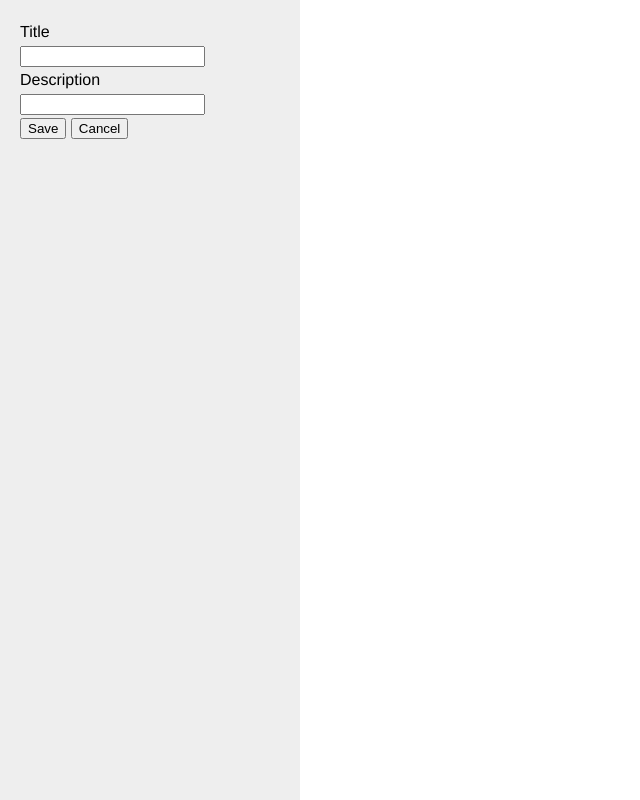
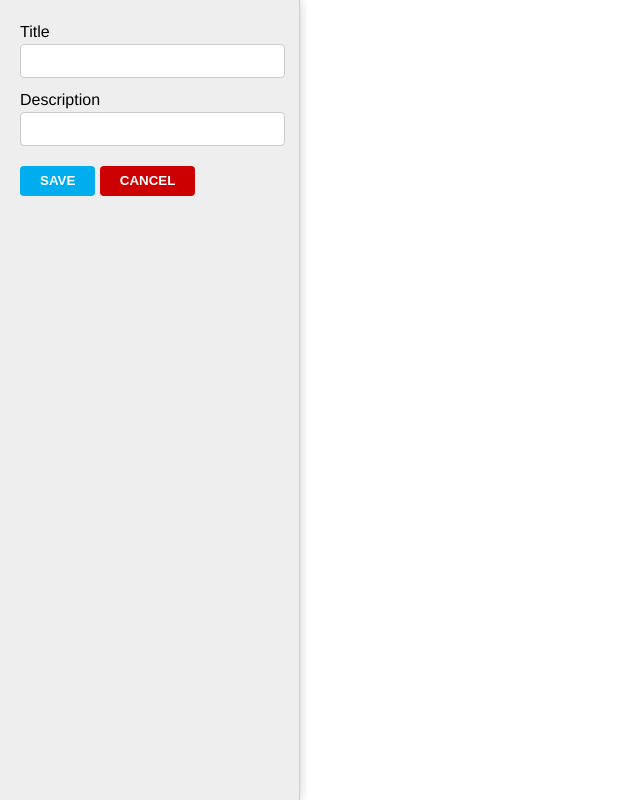
Before and after one commit to ChallengeOnePoint/challenge-C3-01, a website: page www/index.html in a window 1280 px wide. Shown: the whole page, without its empty margins (0-640 px from the left). Drawn offline with nearby package versions, Linux system fonts and the light colour scheme; no server answers.

Commit message:
CSS improvements

```diff
--- a/components/editor/style/main.less
+++ b/components/editor/style/main.less
@@ -7,4 +7,10 @@
     width: 300px;
     padding: 20px;
     box-sizing: border-box;
+    box-shadow: 0 0 10px 0 rgba(0, 0, 0, 0.2);
+    border-right: 1px solid #CCCCCC;
+
+    .buttons-container{
+        padding: 10px 0 0 0;
+    }
 }
--- a/components/grid/style/main.less
+++ b/components/grid/style/main.less
@@ -8,11 +8,14 @@
 
     .post{
         display: inline-block;
-        width: 20%;
+        width: 25%;
+        min-width: 300px;
         padding: 20px;
         background: #EEEEEE;
         border: 1px solid #CCCCCC;
         margin: 10px;
+        box-shadow: 0 0 10px 0 rgba(0, 0, 0, 0.2);
+        border-radius: 4px;
 
         .title{
             font-size: 14px;
@@ -26,7 +29,9 @@
         .description{
             font-size: 14px;
             color: #666666;
-            margin: 0 0 5px 0;
+            margin: 0 0 10px 0;
+            padding: 0 0 5px 0;
+            border-bottom: 1px solid #CCCCCC;
         }
 
         &.locked{
--- a/core/style/main.less
+++ b/core/style/main.less
@@ -2,3 +2,26 @@
 @import "colors";
 @import "../../components/grid/style/main.less";
 @import "../../components/editor/style/main.less";
+
+button{
+    border: 0;
+    background: #00AEEF;
+    line-height: 30px;
+    padding: 0 20px;
+    color: white;
+    border-radius: 4px;
+    text-transform: uppercase;
+    font-weight: bold;
+
+    &.red{
+        background: #CC0000;
+    }
+}
+
+input{
+    line-height: 30px;
+    border: 1px solid #CCCCCC;
+    border-radius: 4px;
+    width: 100%;
+    margin: 0 0 10px 0;
+}
--- a/www/templates/editor/template.html
+++ b/www/templates/editor/template.html
@@ -3,7 +3,8 @@
     <input type="text" ng-model="model.currentPost.title" ng-keyup="keypressUpdate()"/>
     <div>Description</div>
     <input type="text" ng-model="model.currentPost.description" ng-keyup="keypressUpdate()"/>
-    <br/>
-    <button ng-click="save()">Save</button>
-    <button ng-click="cancel(model.currentPost.id)">Cancel</button>
+    <div class="buttons-container">
+        <button ng-click="save()">Save</button>
+        <button ng-click="cancel(model.currentPost.id)" class="red">Cancel</button>
+    </div>
 </div>
--- a/www/templates/grid/template.html
+++ b/www/templates/grid/template.html
@@ -3,6 +3,6 @@
         <div class="title">{{post.title}}</div>
         <div class="description">{{post.description}}</div>
         <button ng-click="edit(id, post)" ng-show="!post.lock">Edit</button>
-        <button ng-click="delete(id)" ng-show="!post.lock">Delete</button>
+        <button ng-click="delete(id)" class="red" ng-show="!post.lock">Delete</button>
     </div>
 </div>
```
Also changed, not shown: components/editor/template.html (+4 -3 lines), components/grid/template.html (+1 -1 lines), www/style/main.css.
